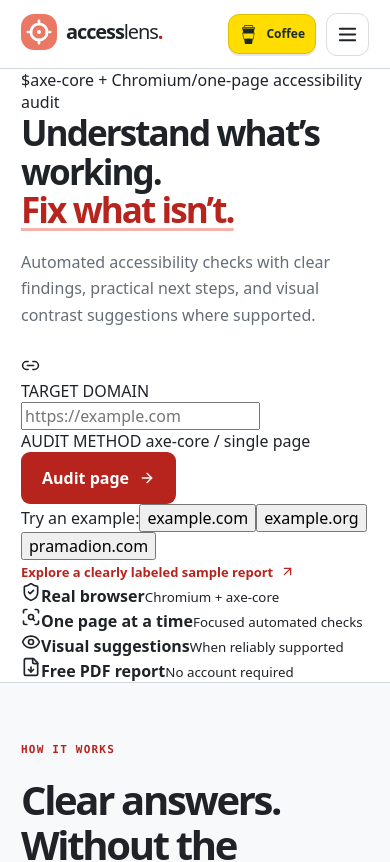
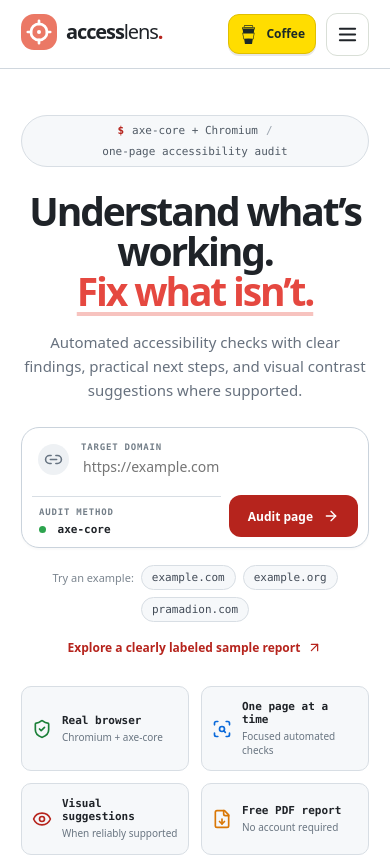
Before and after one commit to dionpram/A11Ylens, a Next.js app: page / in a window 390 px wide. Shown: the top 862 px of the page. Built offline with nearby package versions, Linux system fonts and the light colour scheme.

Commit message:
style: match Stitch hero layout, responsive audit field, and technical feature tiles

```diff
--- a/app/globals.css
+++ b/app/globals.css
@@ -238,3 +238,49 @@
   .url-box .button{border-radius:11px;}
   .section-how,.section-why{padding:60px 0;}
 }
+
+
+/* Stitch audit-hero composition: responsive and keyboard accessible. */
+@media screen {
+.stitch-hero{background:#fff;}
+.stitch-hero-inner{max-width:1040px;text-align:center;padding-top:62px;padding-bottom:44px;}
+.stitch-terminal-label{display:inline-flex;align-items:center;justify-content:center;gap:8px;border:1px solid #d8dee4;border-radius:999px;background:#f6f8fa;color:#505a65;padding:8px 13px;font-family:ui-monospace,SFMono-Regular,Consolas,monospace;font-size:11px;max-width:100%;flex-wrap:wrap;}
+.stitch-prompt{color:#b6241d;font-weight:800}.stitch-terminal-separator{color:#9da6b0;}
+.stitch-hero h1{font-size:clamp(42px,5.6vw,72px);font-weight:770;line-height:1.02;letter-spacing:-.065em;max-width:780px;margin:24px auto 0;color:#1f2328;}
+.stitch-hero h1 em{font-style:normal;color:#e54840;text-decoration:underline;text-decoration-color:#f7c3bf;text-decoration-thickness:4px;text-underline-offset:6px;}
+.stitch-hero .hero-subtitle{max-width:630px;margin:20px auto 25px;font-size:15px;line-height:1.6;color:#67717e;}
+.stitch-hero .url-form{max-width:720px;}
+.stitch-url-box{display:flex;gap:0;align-items:center;text-align:left;border:1.5px solid #cad3dc;border-radius:999px;padding:6px;box-shadow:0 2px 2px rgba(31,35,40,.025);min-height:67px;background:#fff;}
+.stitch-url-box:focus-within{outline:3px solid #afcfff;outline-offset:2px;}
+.stitch-url-field{display:flex;gap:12px;align-items:center;flex:1;min-width:0;padding:0 12px;}
+.stitch-url-icon{display:grid;place-items:center;border-radius:50%;background:#eef1f4;width:31px;height:31px;color:#667381;flex-shrink:0;}
+.stitch-field-content{display:flex;flex-direction:column;min-width:0;flex:1;gap:4px;}
+.stitch-field-label{font-size:9px;color:#737e88;letter-spacing:.09em;font-family:ui-monospace,SFMono-Regular,Consolas,monospace;font-weight:750;}
+.stitch-field-content input{border:0;outline:0;min-width:0;width:100%;font-size:14px;background:transparent;color:#24292f;}
+.stitch-field-content input:focus-visible{outline:0;}
+.stitch-standard{display:flex;flex-direction:column;gap:6px;justify-content:center;border-left:1px solid #d8dee4;padding:0 18px;min-height:37px;white-space:nowrap;font-size:11px;font-weight:650;font-family:ui-monospace,SFMono-Regular,Consolas,monospace;}
+.stitch-standard-muted{color:#737e88}.stitch-status-dot{display:inline-block;width:7px;height:7px;border-radius:50%;background:#2da44e;margin-right:5px;}
+.stitch-submit{height:42px;min-height:42px;border-radius:999px;padding:0 19px;flex-shrink:0;font-size:12px;}
+.stitch-try{display:flex;justify-content:center;align-items:center;gap:7px;flex-wrap:wrap;margin-top:17px;font-size:11px;color:#7b858f;}
+.stitch-try button{border:1px solid #d8dee4;background:#f6f8fa;border-radius:999px;padding:5px 10px;color:#424b57;font-family:ui-monospace,SFMono-Regular,Consolas,monospace;font-size:11px;}
+.stitch-try button:hover{border-color:#9faeba;background:#eef2f5}.stitch-try button:disabled{opacity:.5;}
+.stitch-sample-link{margin:17px auto 0;display:flex;justify-content:center;font-size:12px;}
+.stitch-trust-grid{display:grid;grid-template-columns:repeat(4,minmax(0,1fr));gap:12px;margin:42px auto 0;max-width:1000px;}
+.stitch-trust{background:#f6f8fa;border:1px solid #d8dee4;border-radius:10px;display:flex;gap:10px;align-items:center;padding:15px 13px;text-align:left;min-width:0;}
+.stitch-trust svg{color:#1a7f37;flex-shrink:0}.stitch-trust:nth-child(2) svg{color:#0969da}.stitch-trust:nth-child(3) svg{color:#b6241d}.stitch-trust:nth-child(4) svg{color:#d97706}
+.stitch-trust span{display:flex;flex-direction:column;gap:4px;min-width:0}.stitch-trust strong{font-size:11px;font-family:ui-monospace,SFMono-Regular,Consolas,monospace;font-weight:720;white-space:normal}.stitch-trust small{color:#697581;font-size:10px;line-height:1.35;}
+}
+@media screen and (max-width:760px){
+.stitch-hero-inner{padding-top:46px;padding-bottom:40px;}
+.stitch-hero h1{font-size:clamp(39px,9vw,57px);}
+.stitch-trust-grid{grid-template-columns:repeat(2,minmax(0,1fr));margin-top:30px;}
+.stitch-standard-muted{display:none}
+}
+@media screen and (max-width:540px){
+.stitch-url-box{border-radius:18px;flex-wrap:wrap;gap:8px;padding:10px;}
+.stitch-url-field{flex-basis:100%;padding:4px 6px 10px;}
+.stitch-standard{flex:1;border-left:0;border-top:1px solid #d8dee4;padding:10px 7px 0;min-height:40px;}
+.stitch-submit{border-radius:12px;}
+.stitch-trust{padding:13px 10px;}
+.stitch-hero h1{letter-spacing:-.055em;}
+}
```
